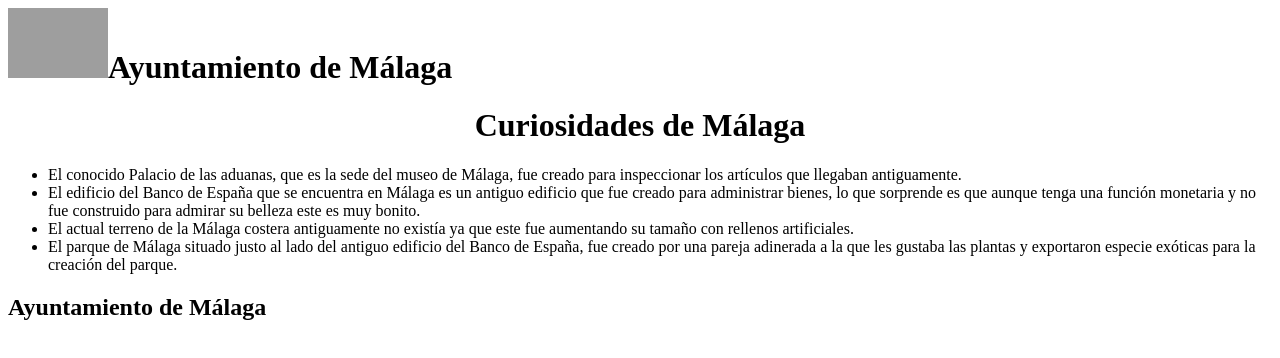
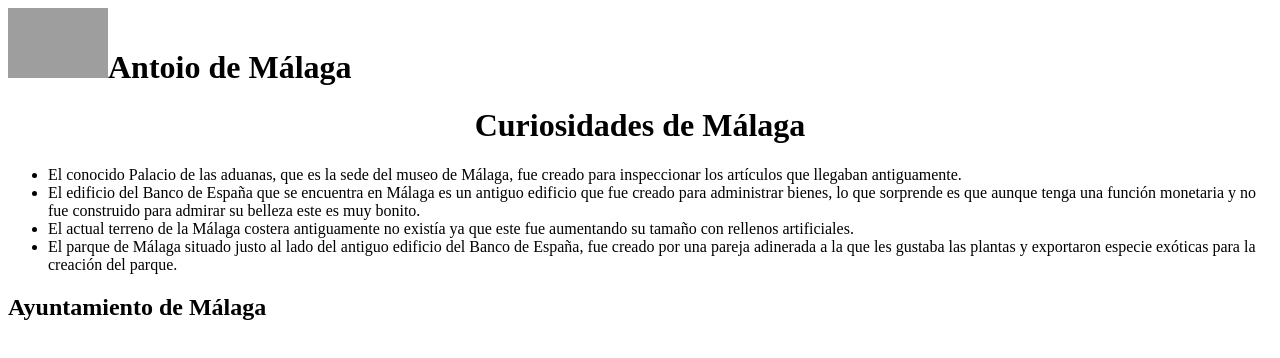
Before and after one commit to amarotosegura/Malaga, a plain HTML site: page curiosidades.html in a window 1280 px wide. Drawn offline with Linux system fonts and the light colour scheme; grey boxes are pictures that could not be loaded.

Commit message:
Update curiosidades.html

```diff
--- a/curiosidades.html
+++ b/curiosidades.html
@@ -1,6 +1,6 @@
 <!DOCTYPE>
 <html>
-<header><h1> <img align="rigth" style="display: inline; margin-left: auto; margin-right: auto;" src="https://www.google.com/imgres?imgurl=https%3A%2F%2Fwww.malaga.eu%2Fexport%2Fsites%2Fmalagaeu%2Fel-ayuntamiento%2F.galleries%2FImagen-Corporativa%2FDOCUMENTOS-Escudo-simplificado%2Fayto-vertical-2lineas-positivo.png&tbnid=fhVoU5wZX7HU7M&vet=12ahUKEwjjzpr27-2CAxUvXqQEHRhjC6AQMygCegQIARB3..i&imgrefurl=https%3A%2F%2Fwww.malaga.eu%2Fel-ayuntamiento%2Fimagen-corporativa%2F&docid=UDdJ30mWG0hKNM&w=3579&h=2551&q=logo%20ayuntam&ved=2ahUKEwjjzpr27-2CAxUvXqQEHRhjC6AQMygCegQIARB3" alt="" width="100" height="70" />Ayuntamiento de Málaga</h1></header>
+<header><h1> <img align="rigth" style="display: inline; margin-left: auto; margin-right: auto;" src="https://www.google.com/imgres?imgurl=https%3A%2F%2Fwww.malaga.eu%2Fexport%2Fsites%2Fmalagaeu%2Fel-ayuntamiento%2F.galleries%2FImagen-Corporativa%2FDOCUMENTOS-Escudo-simplificado%2Fayto-vertical-2lineas-positivo.png&tbnid=fhVoU5wZX7HU7M&vet=12ahUKEwjjzpr27-2CAxUvXqQEHRhjC6AQMygCegQIARB3..i&imgrefurl=https%3A%2F%2Fwww.malaga.eu%2Fel-ayuntamiento%2Fimagen-corporativa%2F&docid=UDdJ30mWG0hKNM&w=3579&h=2551&q=logo%20ayuntam&ved=2ahUKEwjjzpr27-2CAxUvXqQEHRhjC6AQMygCegQIARB3" alt="" width="100" height="70" />Antoio de Málaga</h1></header>
 <body>
 <head><h1  style="text-align: center;">Curiosidades de Málaga</h1></head>
 <ul style="square">
```
